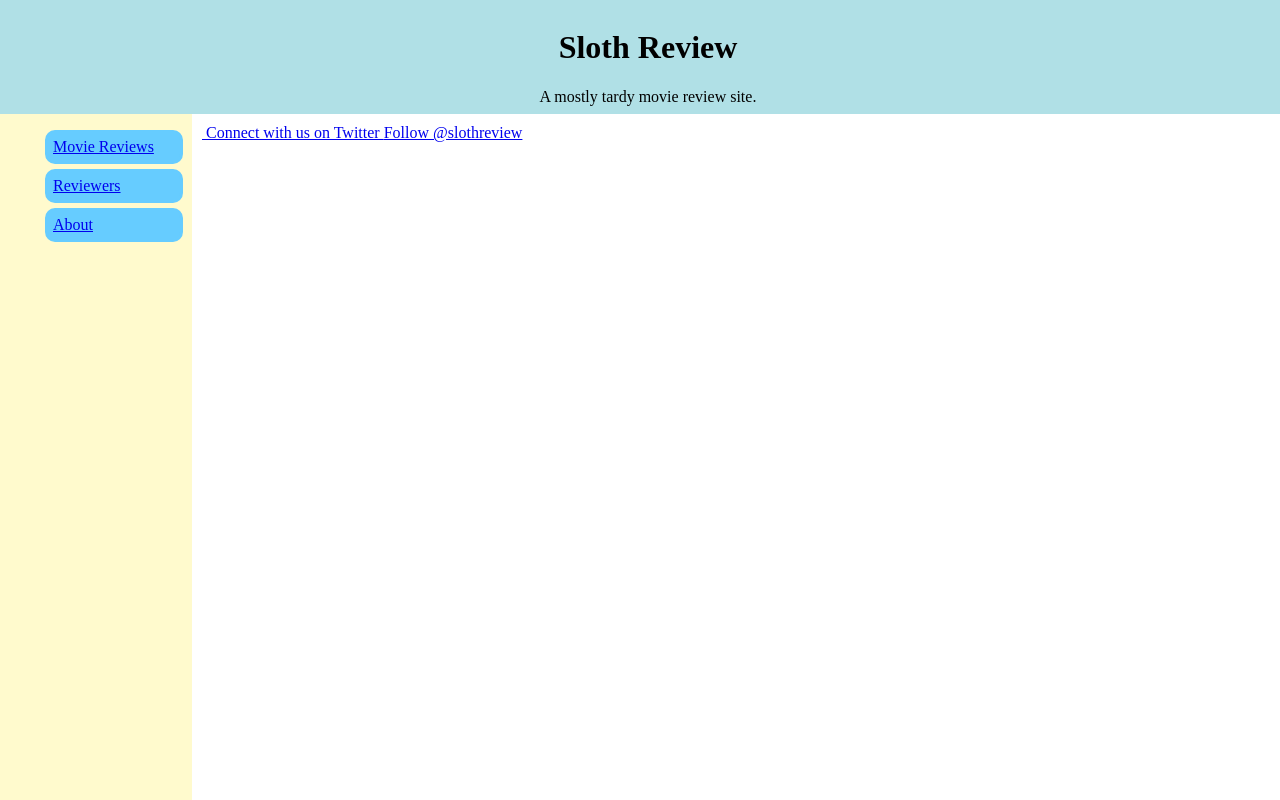
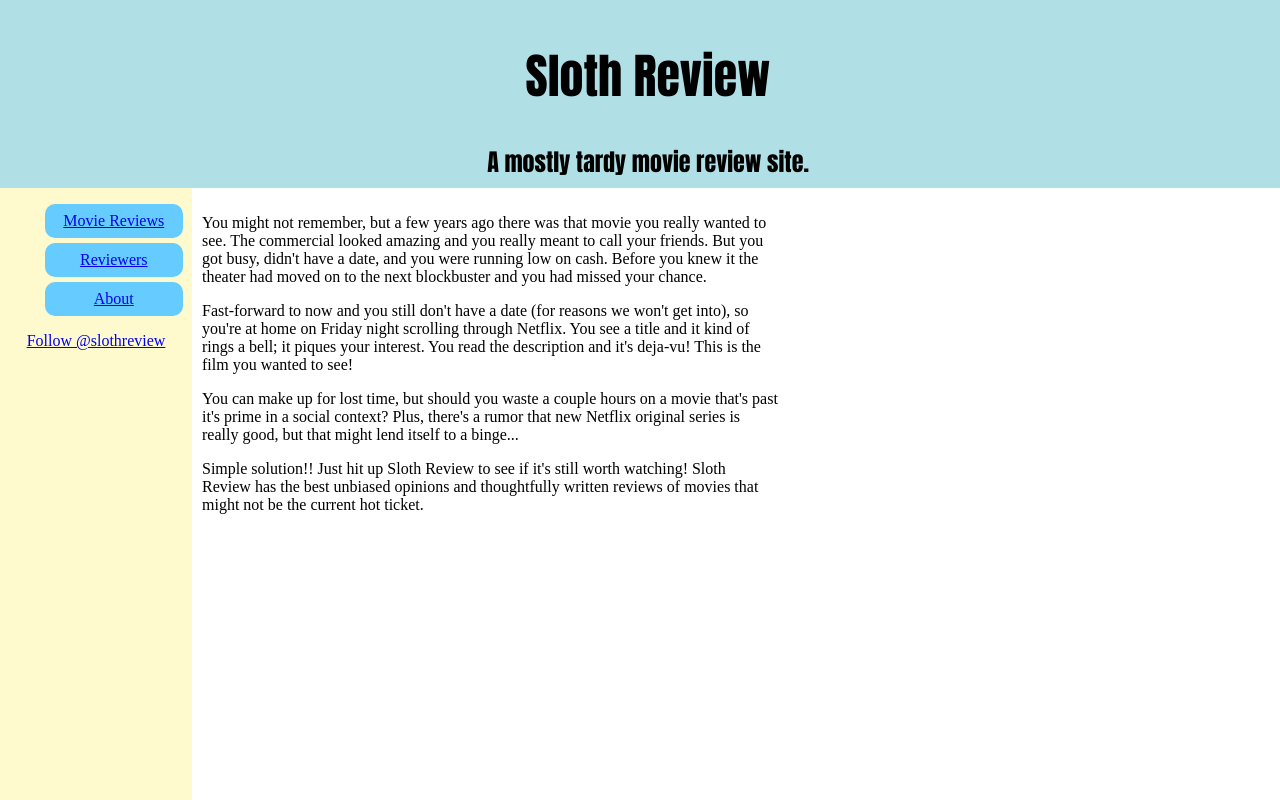
Before and after one commit to RyanGDay/SlothReview, a plain HTML site: page about.html in a window 1280 px wide. Shown: the top 800 px of the page. Drawn offline with Linux system fonts and the light colour scheme.

Commit message:
Style updates and more About section

```diff
--- a/about.html
+++ b/about.html
@@ -14,18 +14,30 @@
       <li><a href="/reviewers.html"><div>Reviewers</div></a></li>
       <li><a href="/about.html"><div>About</div></a></li>
     </ul>
+    <div style="text-align:center;">
+      <a href="https://twitter.com/slothreview?ref_src=twsrc%5Etfw" class="twitter-follow-button" data-show-count="false" style="align:">
+          Follow @slothreview
+      </a><script async src="//platform.twitter.com/widgets.js" charset="utf-8"></script>
+    </div>
   </div>
 
   <div class="content" >
-    <a href="https://twitter.com/slothreview">
-      <img href="https://pbs.twimg.com/profile_images/921022895668600833/c3SZBMn5_400x400.jpg" />
-      Connect with us on Twitter
-    </a>
-
-    <a href="https://twitter.com/slothreview?ref_src=twsrc%5Etfw" class="twitter-follow-button" data-show-count="false">
-        Follow @slothreview
-    </a><script async src="//platform.twitter.com/widgets.js" charset="utf-8"></script>
-
+    <p>
+      You might not remember, but a few years ago there was that movie you really wanted to see. The commercial looked amazing and you really meant to call your friends.
+      But you got busy, didn't have a date, and you were running low on cash. Before you knew it the theater had moved on to the next blockbuster and you had missed your chance.
+    </p>
+    <p>
+      Fast-forward to now and you still don't have a date (for reasons we won't get into), so you're at home on Friday night scrolling through Netflix. You see a title and it
+      kind of rings a bell; it piques your interest. You read the description and it's deja-vu! This is the film you wanted to see!
+    </p>
+    <p>
+      You can make up for lost time, but should you waste a couple hours on a movie that's past it's prime in a social context? Plus, there's a rumor that new Netflix original
+      series is really good, but that might lend itself to a binge...
+    </p>
+    <p>
+      Simple solution!!  Just hit up Sloth Review to see if it's still worth watching! Sloth Review has the best unbiased opinions and thoughtfully written reviews of movies that
+      might not be the current hot ticket.
+    </p>
   </div>
 
 </body>
--- a/css/slothStyle.css
+++ b/css/slothStyle.css
@@ -1,5 +1,7 @@
-div.pageHeader {
+.pageHeader {
   text-align: center;
+  font-size: x-large;
+  font-family: Impact, Charcoal, sans-serif;
   background-color: powderblue;
   padding: 8px;
   width: 100%;
@@ -10,10 +12,14 @@ div.leftNav {
   height: 100%;
   float: left;
   background-color: LemonChiffon;
+  text-align: center;
 }
 
-.leftNav li {
+li {
   list-style: none;
+}
+
+.leftNav li{
   background-color: #66ccff;
   border: 3px solid #66ccff;
   border-radius: 10px;
@@ -28,11 +34,15 @@ div.content {
   width: 45%;
 }
 
-div.review {
+.review {
   padding: 8px;
   border: 3px solid grey;
   border-radius: 10px;
   margin-bottom: 10px;
+}
+
+.review a {
+  font-family: Impact, Charcoal, sans-serif;
 }
 
 div.pageFooter {
```
Also changed, not shown: index.html (+5 -0 lines), movies.html (+6 -1 lines), reviewers.html (+10 -0 lines).
